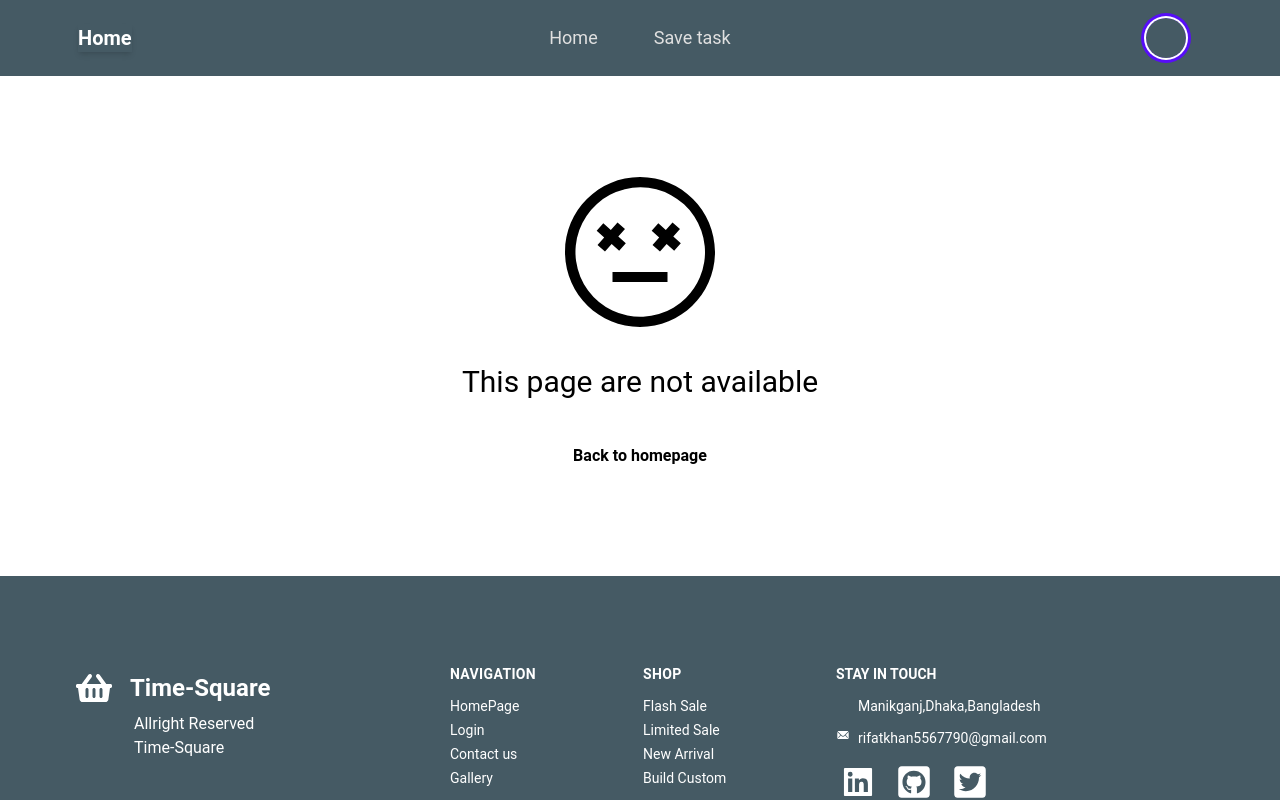
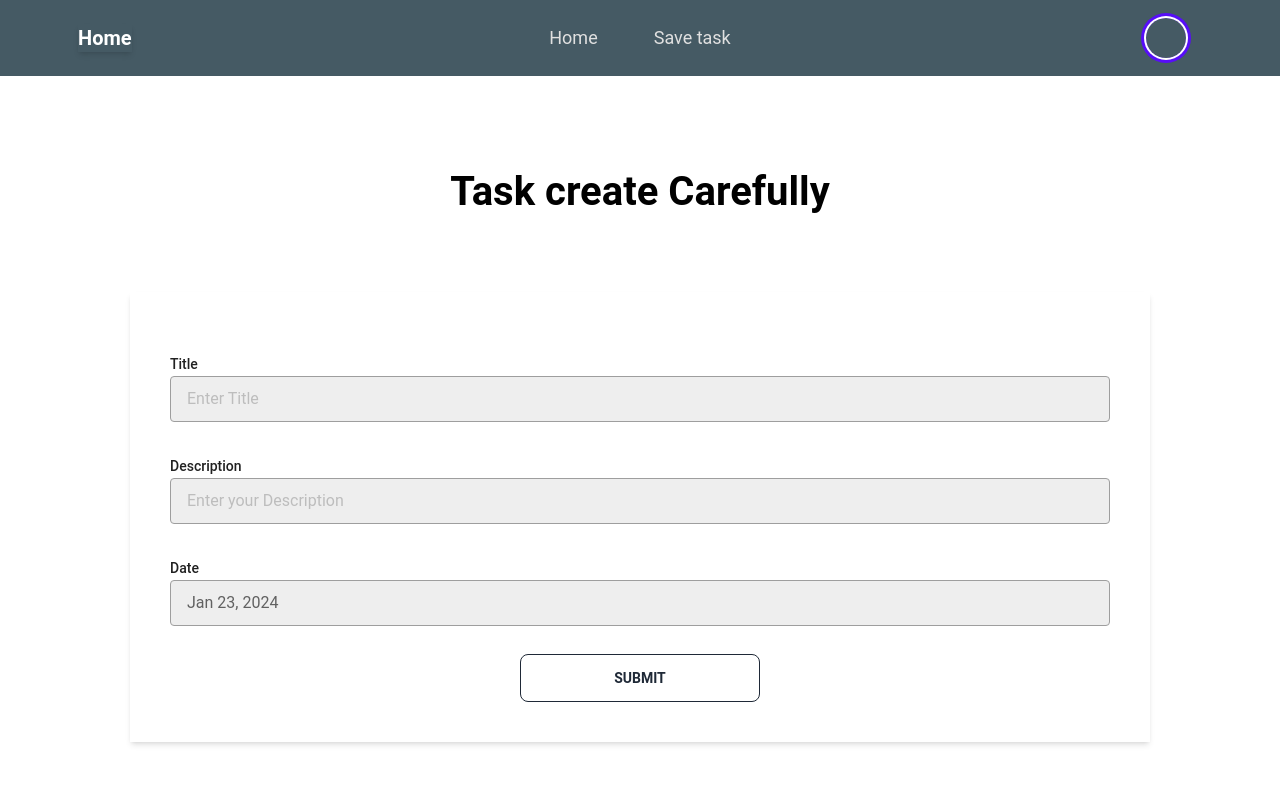
Before and after one commit to tanvirrifat1/dev-Town-client, a React (Vite) app: page /task/1 in a window 1280 px wide. Shown: the top 800 px of the page. Built offline with nearby package versions, Linux system fonts and the light colour scheme; no server answers; some icons are missing.

Commit message:
almot complete

```diff
--- a/src/components/SaveTask/SaveTask.jsx
+++ b/src/components/SaveTask/SaveTask.jsx
@@ -2,10 +2,12 @@ import React from 'react';
 import useTask from '../Hooks/useTask';
 import { FaRegEdit } from 'react-icons/fa';
 import Swal from 'sweetalert2';
+import { Link } from 'react-router-dom';
+import { format, parseISO } from 'date-fns';
 
 const SaveTask = () => {
   const [task, refetch] = useTask();
-
+  console.log(task);
   const handleDelete = async id => {
     const swalWithBootstrapButtons = Swal.mixin({
       customClass: {
@@ -63,11 +65,15 @@ const SaveTask = () => {
           <div key={service.id} className="card  bg-base-100 shadow-xl">
             <div className="card-body">
               <h2 className="card-title ">{service.title.slice(0, 30)}</h2>
-              <p>If a dog chews shoes whose shoes does he choose?</p>
+              <p>{service.description}</p>
+              <p> {service?.date}</p>
+
               <div className="flex justify-center items-center gap-6">
-                <button className="btn btn-square btn-outline">
-                  <FaRegEdit className="text-xl" />
-                </button>
+                <Link to={`/task/${service.id}`}>
+                  <button className="btn btn-square btn-outline">
+                    <FaRegEdit className="text-xl" />
+                  </button>
+                </Link>
                 <button
                   onClick={() => handleDelete(service?.id)}
                   className="btn btn-square btn-outline"
--- /dev/null
+++ b/src/components/SaveTask/TaskUpdated.jsx
@@ -0,0 +1,137 @@
+import React, { useEffect, useState } from 'react';
+import { useNavigate, useParams } from 'react-router-dom';
+import Form from '../form/form';
+import FormInput from '../form/formInput';
+import DatePickerField from '../form/DatePickerFied';
+import { format } from 'date-fns';
+import axios from 'axios';
+import Swal from 'sweetalert2';
+
+const TaskUpdated = () => {
+  const { id } = useParams();
+  const [userData, setUserData] = useState(null);
+
+  useEffect(() => {
+    const fetchData = async () => {
+      try {
+        const response = await axios.get(
+          `http://localhost:5000/api/v1/task/${id}`
+        );
+        setUserData(response.data);
+      } catch (error) {
+        console.error('Error fetching user data:', error);
+      }
+    };
+
+    fetchData();
+  }, [id]);
+
+  console.log(userData);
+
+  const Values = {
+    title: userData?.data.title,
+    description: userData?.data.description,
+    date: userData?.data.userData,
+  };
+
+  const [startDate, setStartDate] = useState(new Date());
+  const date = format(startDate, 'PP');
+
+  const navigate = useNavigate();
+
+  const handleDateChange = newDate => {
+    setStartDate(newDate);
+  };
+
+  const onSubmit = async data => {
+    try {
+      const response = await axios.patch(
+        `http://localhost:5000/api/v1/task/${id}`,
+        {
+          description: data.description,
+          title: data.title,
+          date: date,
+        }
+      );
+
+      if (response.data.success === true) {
+        Swal.fire('Updated successfully!');
+        navigate('/save');
+        // refetch();
+      } else {
+        Swal.fire('Failed to update the task!');
+      }
+    } catch (error) {
+      console.error('Error:', error);
+      Swal.fire('Error updating the task!');
+    }
+  };
+
+  return (
+    <div>
+      <div className="bg-white max-w-[1020px] mx-auto my-24">
+        <div className="flex flex-wrap">
+          <div className="w-full px-4">
+            <div className="mx-auto mb-12 max-w-[510px] text-center lg:mb-20">
+              <h2 className="mb-4 text-3xl font-bold text-dark sm:text-4xl md:text-[40px]">
+                Task create Carefully
+              </h2>
+            </div>
+          </div>
+        </div>
+
+        <Form submitHandler={onSubmit} defaultValues={Values}>
+          <div className="p-10 shadow-md ">
+            <div className="flex gap-3 pt-5">
+              <div className="w-full ">
+                <FormInput
+                  name="title"
+                  label="Title"
+                  type="text"
+                  placeholder="Enter Title"
+                  id="title"
+                  className="appearance-none block w-full bg-gray-200 text-gray-700 border border-gray-500 rounded py-3 px-4 mb-3 leading-tight focus:outline-none focus:bg-white read-only"
+                />
+              </div>
+            </div>
+            <div className="flex gap-3 pt-5">
+              <div className="w-full ">
+                <FormInput
+                  name="description"
+                  label="Description"
+                  type="text"
+                  placeholder="Enter your Description"
+                  id="description"
+                  className="appearance-none block w-full bg-gray-200 text-gray-700 border border-gray-500 rounded py-3 px-4 mb-3 leading-tight focus:outline-none focus:bg-white"
+                />
+              </div>
+            </div>
+            <div className="flex gap-3 pt-5">
+              <div className="w-full ">
+                <label
+                  htmlFor="date"
+                  className="block text-sm font-medium leading-6 text-gray-900"
+                >
+                  Date
+                </label>
+                <DatePickerField
+                  className="appearance-none block cursor-pointer lg:w-[940px] bg-gray-200 text-gray-700 border border-gray-500 rounded py-3 px-4 mb-3 leading-tight focus:outline-none focus:bg-white"
+                  selectedDate={startDate}
+                  onChange={date => handleDateChange(date)}
+                />
+              </div>
+            </div>
+
+            <div className="mt-4 flex justify-center">
+              <button type="submit" className="btn btn-outline w-60">
+                submit
+              </button>
+            </div>
+          </div>
+        </Form>
+      </div>
+    </div>
+  );
+};
+
+export default TaskUpdated;
--- a/src/pages/home/home/Home.jsx
+++ b/src/pages/home/home/Home.jsx
@@ -19,6 +19,7 @@ const Home = () => {
   const handleDateChange = newDate => {
     setStartDate(newDate);
   };
+
   const onSubmit = async data => {
     const BookData = {
       email: user?.email,
```
Also changed, not shown: src/Routes/Routes.jsx (+21 -16 lines).
